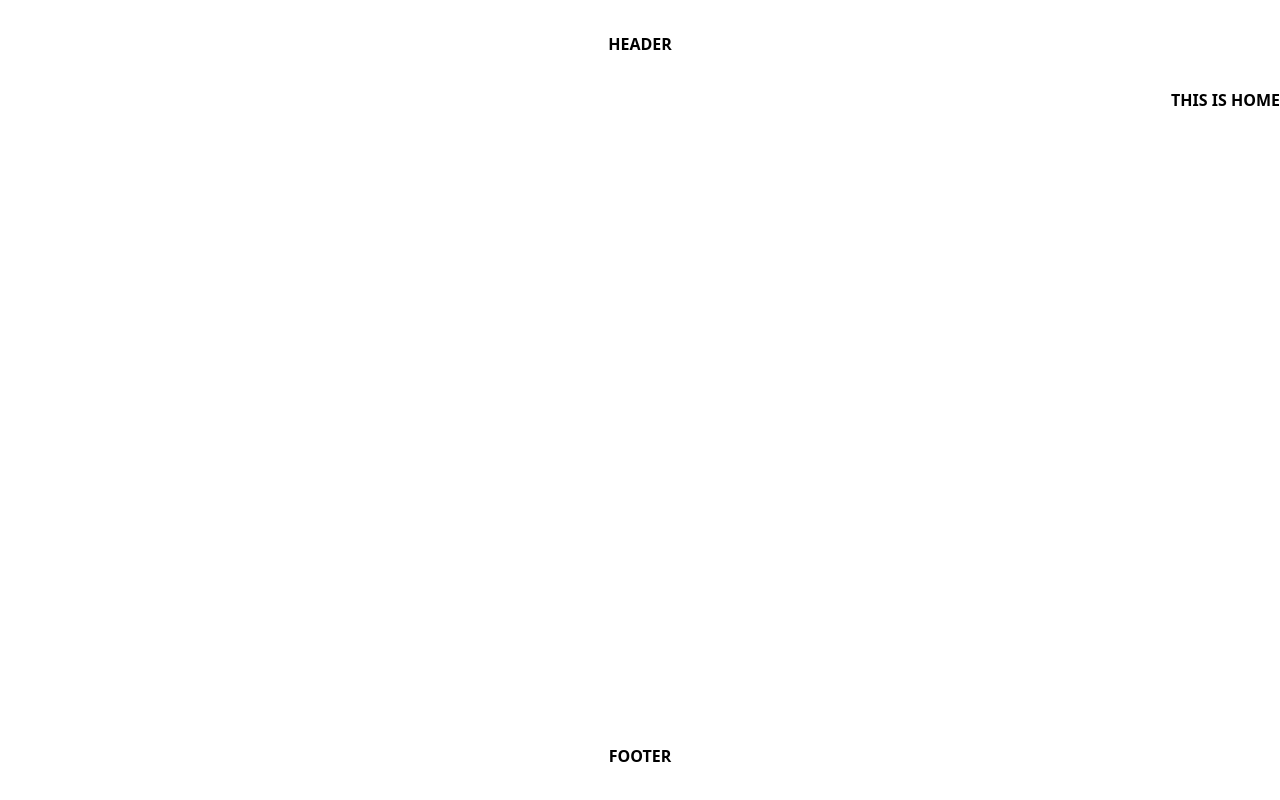
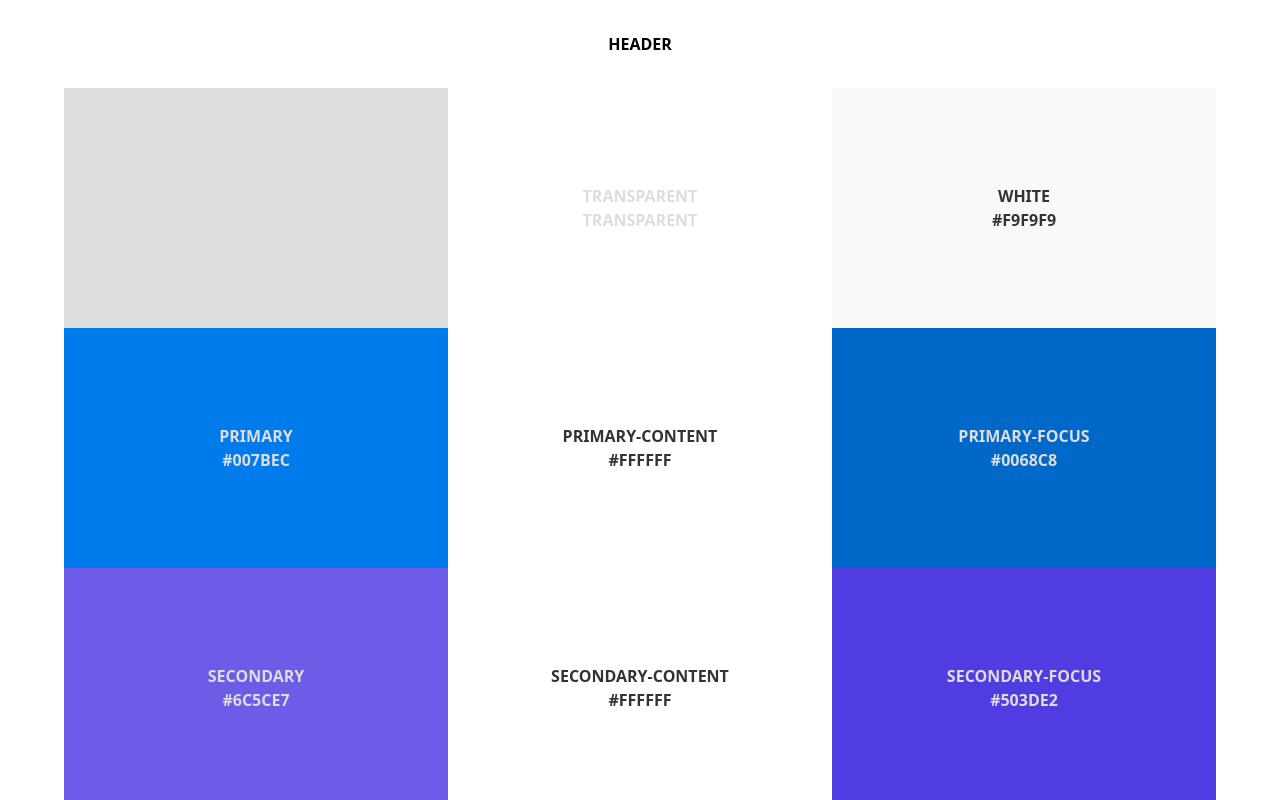
Before and after one commit to PoryaNikmaram/classbon, a Next.js app: page / in a window 1280 px wide. Shown: the top 800 px of the page. Built offline with nearby package versions, Linux system fonts and the light colour scheme.

Commit message:
feat(colors): add colors component

```diff
--- a/src/app/_components/colors/colors.tsx
+++ b/src/app/_components/colors/colors.tsx
@@ -1,3 +1,28 @@
-export const Colors : React.FC = () =>(
-    <div className="flex flex-wrap "></div>
-)
+"use client";
+
+import { colord } from "colord";
+import { tailwindColors } from "../../../../tailwind.config";
+
+const getTextColor = (backgroundColor: string): string =>
+  colord(backgroundColor).isDark() ? "#dddddd" : "#333333";
+
+export const Colors: React.FC = () => (
+  <div className="flex flex-wrap justify-center" dir="ltr">
+    {Object.entries(tailwindColors).map(([name, color]) => (
+      <ColorBox key={name} name={name} color={color} />
+    ))}
+  </div>
+);
+
+const ColorBox: React.FC<{ name: string; color: string }> = ({
+  name,
+  color,
+}) => (
+  <div
+    className="w-96 h-60 flex flex-col items-center justify-center text-center uppercase"
+    style={{ backgroundColor: color  , color : getTextColor(color)}}
+  >
+    <span>{name}</span>
+    <span>{color}</span>
+  </div>
+);
--- a/src/app/page.tsx
+++ b/src/app/page.tsx
@@ -1,3 +1,5 @@
+import { Colors } from "./_components/colors/colors";
+
 export default function Home() {
-  return <div>this is Home</div>;
+  return <Colors />;
 }
--- a/tailwind.config.ts
+++ b/tailwind.config.ts
@@ -48,7 +48,7 @@
 };
 
 const config: Config = {
-  content: ["./src/app/**/*.{ts,tsx}"],
+  content: ["./src/app/**/*.{tsx,jsx}"],
   theme: {
     colors: tailwindColors,
   },
```
